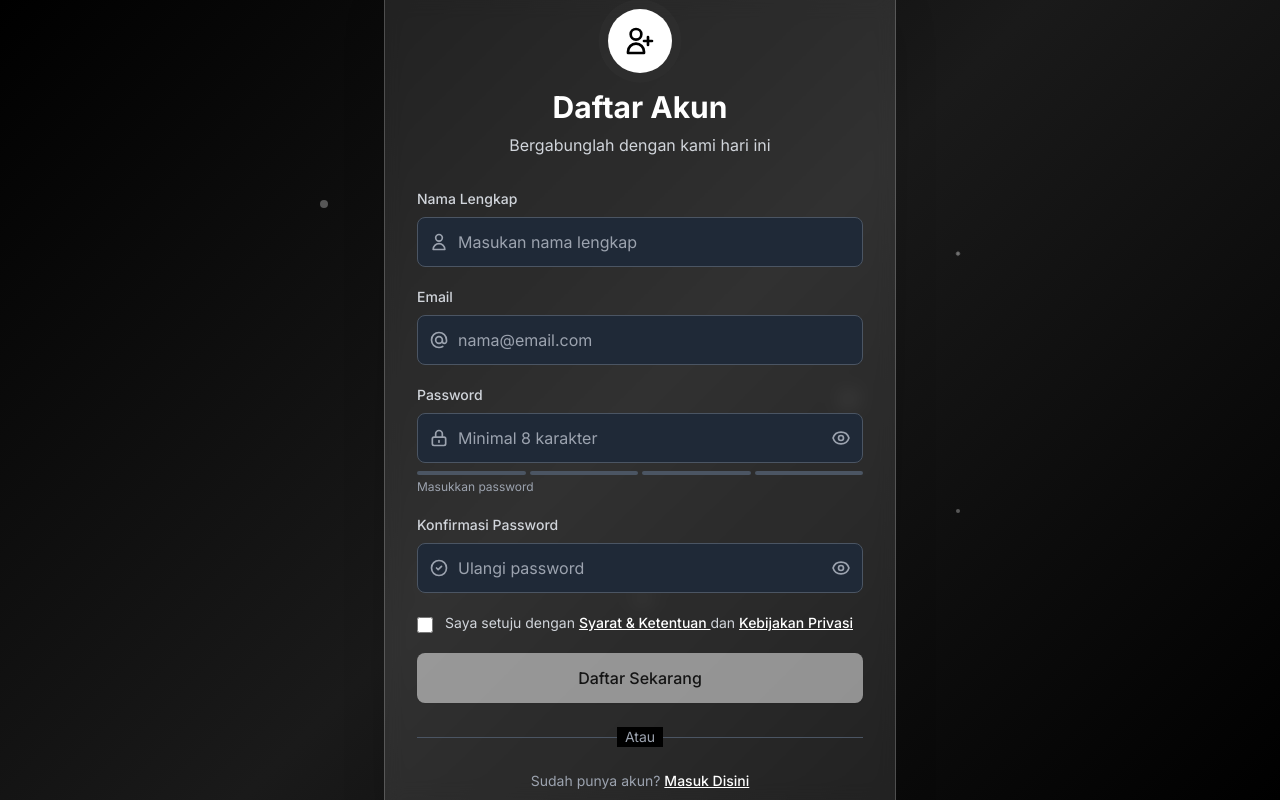
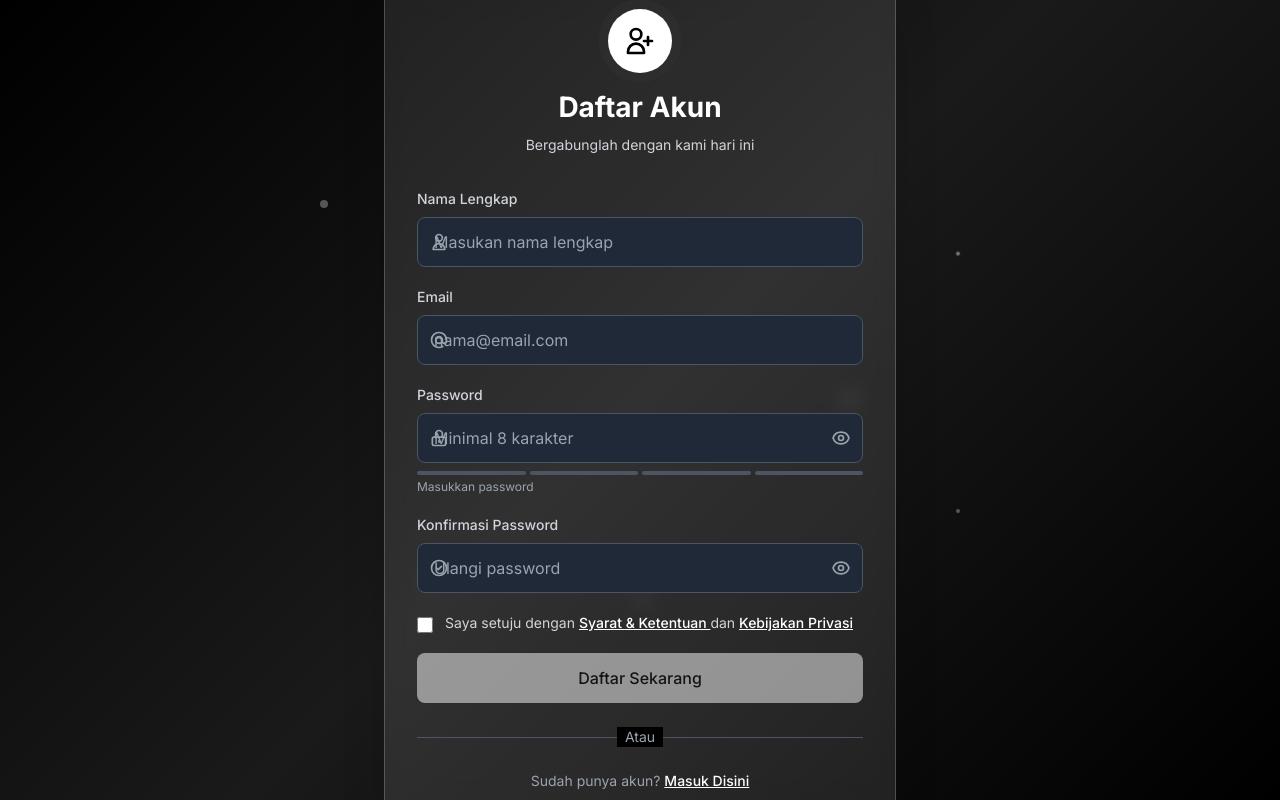
Before and after one commit to ReySa18/web_learning_frontend, a Vue app: page /register in a window 1280 px wide. Built offline with nearby package versions, Linux system fonts and the light colour scheme.

Commit message:
update tampilan register

```diff
--- a/src/views/register.vue
+++ b/src/views/register.vue
@@ -497,6 +497,32 @@ html, body {
 }
 
 /* Responsive adjustments */
+
+@media (min-width: 768px){
+  .glass-effect {
+    padding: 2rem;
+    border-radius: 1rem;
+  }
+
+  .text-2xl {
+    font-size: 1.75rem;
+  }
+
+  .text-sm {
+    font-size: 0.875rem;
+  }
+
+  .input-focus {
+    font-size: 1rem;
+    padding: 0.75rem 1rem;
+  }
+
+  .btn-hover {
+    font-size: 1rem;
+    padding: 0.75rem 1.25rem;
+  }
+}
+
 @media (max-width: 480px) {
   .floating-animation {
     display: none; /* Hide floating elements on small screens */
```
